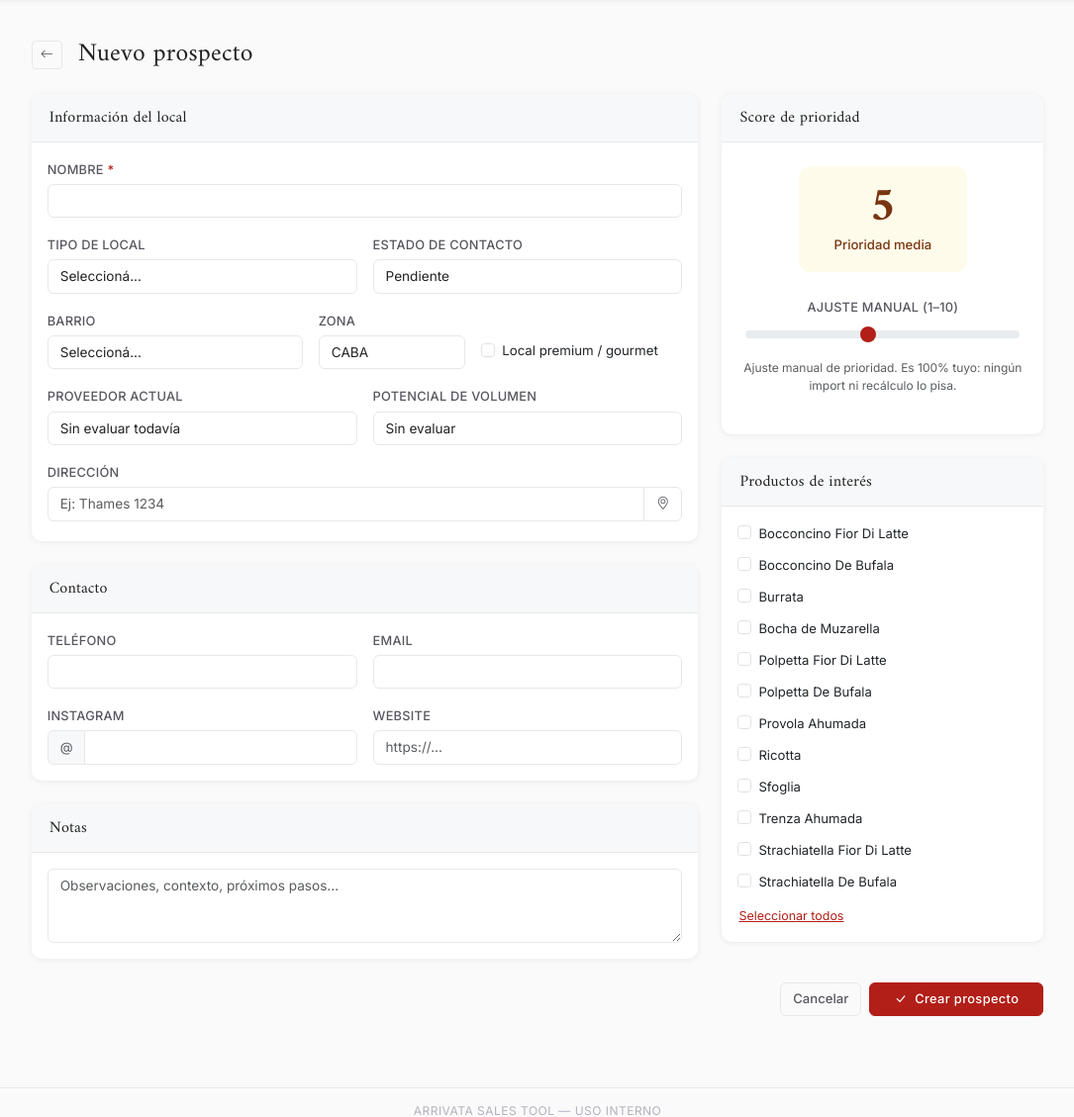
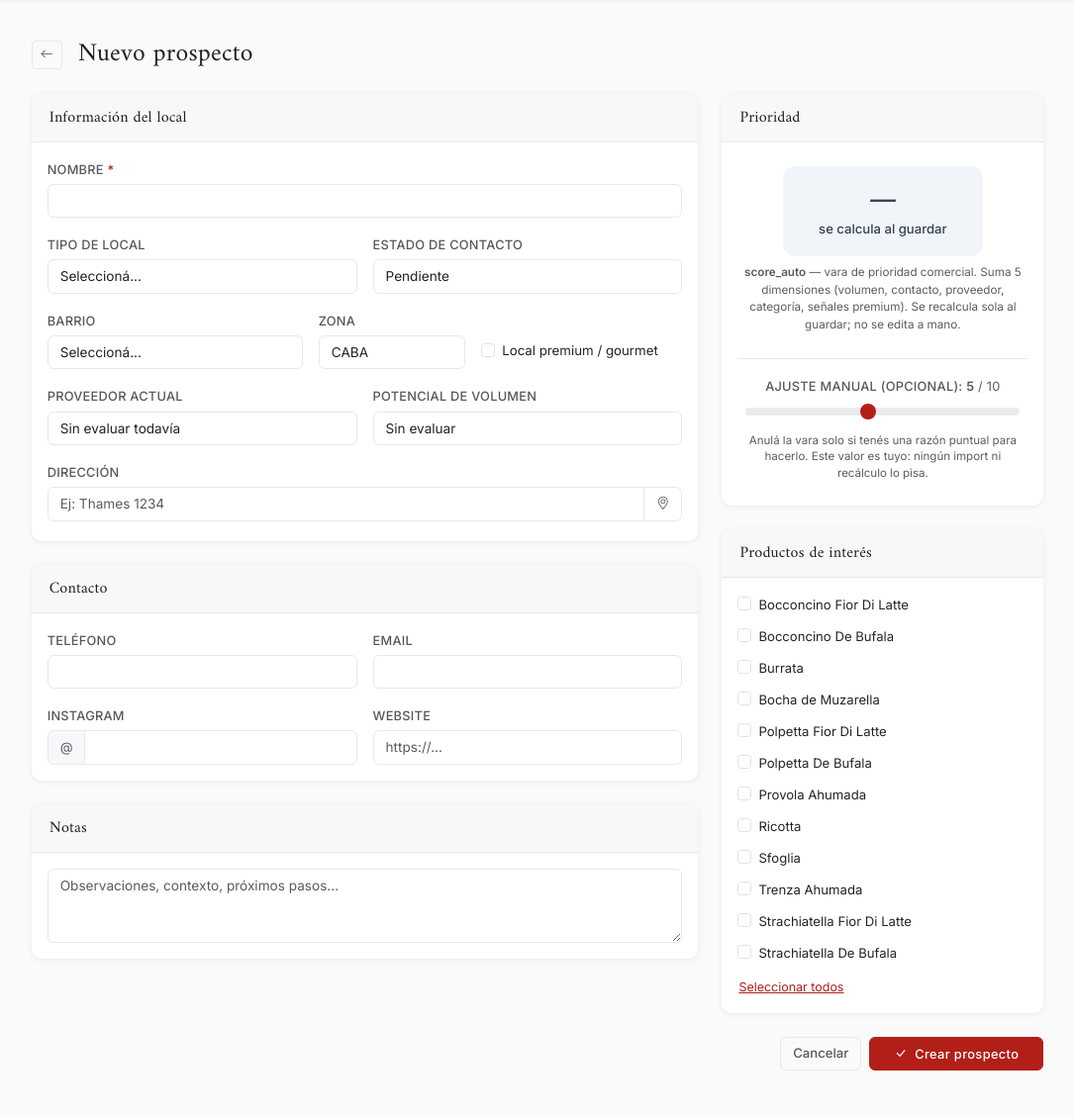
Before and after one commit to artucastro/arrivata-ventas, a Flask app: page /prospecto/nuevo in a window 1280 px wide. Shown: the part 78-1207 px from the top of the page at 99% size, without its empty margins (97-1182 px from the left). Run offline with Flask 3, Linux system fonts and the light colour scheme; some libraries are stand-ins or nearby versions.

Commit message:
Presentación: score_auto (vara comercial) pasa a ser el número protagonista
Invierte la jerarquía visual en la ficha y el form de edición del prospecto:
score_auto + su Tier (A verde / B ámbar / C gris) es ahora el número grande;
el score manual pasa a "Ajuste manual (opcional)" en chico, como anulación
personal. Fallback al score manual si score_auto es None.

- prospect_detail.html: bloque de score reescrito. Tier calculado en la
  plantilla (>=8 A, >=5 B, resto C) reusando score-success/warning-display +
  nueva clase gris para C.
- prospect_form.html: header "Prioridad"; score_auto read-only prominente con
  explicación de las 5 dimensiones; slider manual sigue editable pero
  relabeleado y en texto chico. JS: se elimina updateScoreColor (coloreaba el
  número grande = manual); updateScore ahora sólo sugiere el slider manual.
- style.css: .score-neutral-display (gris) para Tier C.

Sin cambios de datos ni de lógica de cálculo. El dashboard/lista no se toca
(ver reporte).

Co-Authored-By: Claude Sonnet 5 <noreply@anthropic.com>

```diff
--- a/static/css/style.css
+++ b/static/css/style.css
@@ -332,6 +332,8 @@ h1, h2, h3, h4, h5, .font-serif {
 .score-success-display { background: #e8f5ee; color: #14532d; }
 .score-warning-display { background: #fffbeb; color: #78350f; }
 .score-danger-display  { background: var(--a-red-light); color: #7f1d1d; }
+/* Tier C de score_auto: gris neutro (no rojo: "baja prioridad" no es "problema") */
+.score-neutral-display { background: #f1f5f9; color: #334155; }
 
 /* ── Page titles ── */
 .page-title {
--- a/templates/prospect_form.html
+++ b/templates/prospect_form.html
@@ -156,29 +156,46 @@
           <!-- Right -->
           <div class="col-12 col-lg-4">
             <div class="card border-0 mb-4">
-              <div class="card-header">Score de prioridad</div>
+              <div class="card-header">Prioridad</div>
               <div class="card-body text-center py-4">
-                <div class="score-display" id="scoreDisplay">
-                  <div class="score-number" id="scoreNumber">{{ prospect.score if prospect else 5 }}</div>
-                  <div class="score-label-text" id="scoreLabel">—</div>
-                </div>
-                <div class="mt-4 px-2">
-                  <label class="form-label">Ajuste manual (1–10)</label>
+                {% if prospect and prospect.score_auto is not none %}
+                  {% set sa = prospect.score_auto %}
+                  {% if sa >= 8 %}
+                    {% set tier = 'A' %}{% set tier_disp = 'score-success-display' %}
+                  {% elif sa >= 5 %}
+                    {% set tier = 'B' %}{% set tier_disp = 'score-warning-display' %}
+                  {% else %}
+                    {% set tier = 'C' %}{% set tier_disp = 'score-neutral-display' %}
+                  {% endif %}
+                  <div class="score-display {{ tier_disp }}">
+                    <div class="score-number">{{ '%.1f'|format(sa) }}</div>
+                    <div class="score-label-text">Tier {{ tier }}</div>
+                  </div>
+                {% else %}
+                  <div class="score-display score-neutral-display">
+                    <div class="score-number" style="font-size:2rem">—</div>
+                    <div class="score-label-text">se calcula al guardar</div>
+                  </div>
+                {% endif %}
+                <p class="text-muted mt-2 mb-0" style="font-size:.73rem;line-height:1.5">
+                  <strong>score_auto</strong> — vara de prioridad comercial. Suma 5
+                  dimensiones (volumen, contacto, proveedor, categoría, señales
+                  premium). Se recalcula sola al guardar; no se edita a mano.
+                </p>
+
+                <div class="mt-4 pt-3 px-2" style="border-top:1px solid var(--a-border)">
+                  <label class="form-label mb-1" for="scoreRange" style="font-size:.8rem">
+                    Ajuste manual (opcional):
+                    <span id="manualScoreNumber" style="font-weight:700">{{ prospect.score if prospect else 5 }}</span><span class="text-muted" style="font-weight:400"> / 10</span>
+                  </label>
                   <input type="range" name="score" class="form-range" min="1" max="10" id="scoreRange"
                          value="{{ prospect.score if prospect else 5 }}"
-                         oninput="document.getElementById('scoreNumber').textContent = this.value; updateScoreColor(parseInt(this.value))">
+                         oninput="document.getElementById('manualScoreNumber').textContent = this.value">
+                  <p class="text-muted mt-1 mb-0" style="font-size:.72rem;line-height:1.45">
+                    Anulá la vara solo si tenés una razón puntual para hacerlo.
+                    Este valor es tuyo: ningún import ni recálculo lo pisa.
+                  </p>
                 </div>
-                <p class="text-muted mt-2" style="font-size:.75rem">
-                  Ajuste manual de prioridad. Es 100% tuyo: ningún import ni
-                  recálculo lo pisa.
-                </p>
-                {% if prospect and prospect.score_auto is not none %}
-                <p class="text-muted mt-1 mb-0" style="font-size:.72rem">
-                  <i class="bi bi-calculator me-1"></i>score_auto (vara comercial):
-                  <strong>{{ '%.1f'|format(prospect.score_auto) }}</strong> / 10 —
-                  se recalcula solo al guardar.
-                </p>
-                {% endif %}
               </div>
             </div>
 
@@ -218,15 +235,8 @@
 
 {% block extra_js %}
 <script>
-function updateScoreColor(val) {
-  const disp = document.getElementById('scoreDisplay');
-  const lbl  = document.getElementById('scoreLabel');
-  disp.className = 'score-display';
-  if (val >= 8)      { disp.classList.add('score-high'); lbl.textContent = 'Alta prioridad'; }
-  else if (val >= 5) { disp.classList.add('score-med');  lbl.textContent = 'Prioridad media'; }
-  else               { disp.classList.add('score-low');  lbl.textContent = 'Prioridad baja'; }
-}
-
+// Sugerencia del score MANUAL (slider) según tipo/barrio/premium. No toca el
+// score_auto (la vara), que se recalcula en el server al guardar.
 function updateScore() {
   const tipo    = document.getElementById('typeSelect').value;
   const barrio  = document.getElementById('neighborhoodSelect').value;
@@ -235,8 +245,7 @@ function updateScore() {
     .then(r => r.json())
     .then(data => {
       document.getElementById('scoreRange').value = data.score;
-      document.getElementById('scoreNumber').textContent = data.score;
-      updateScoreColor(data.score);
+      document.getElementById('manualScoreNumber').textContent = data.score;
     });
 }
 
@@ -264,7 +273,5 @@ function toggleAllProducts() {
   const allChecked = [...cbs].every(c => c.checked);
   cbs.forEach(c => c.checked = !allChecked);
 }
-
-updateScoreColor(parseInt(document.getElementById('scoreRange').value));
 </script>
 {% endblock %}
```
Also changed, not shown: templates/prospect_detail.html (+31 -8 lines).
